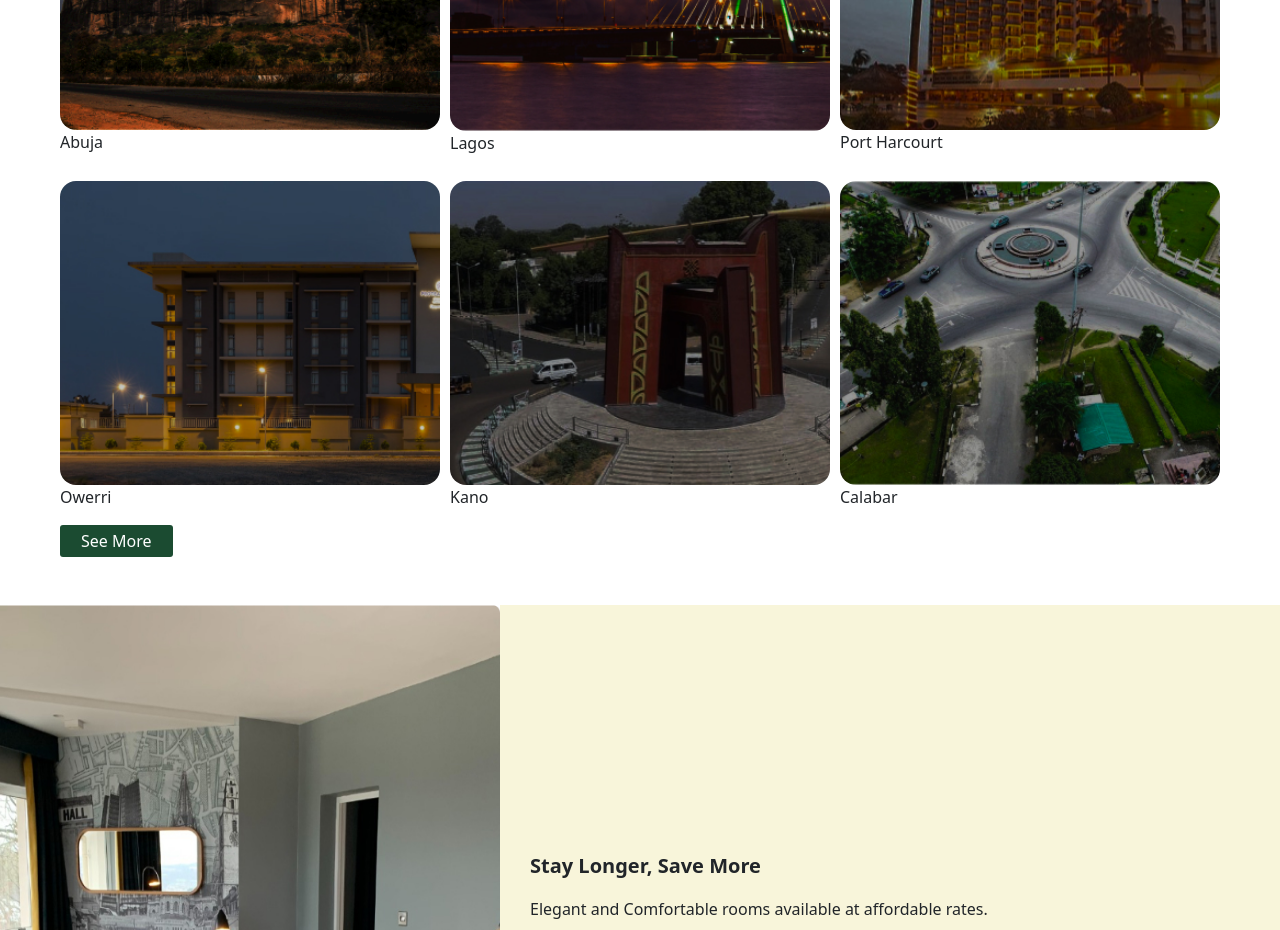
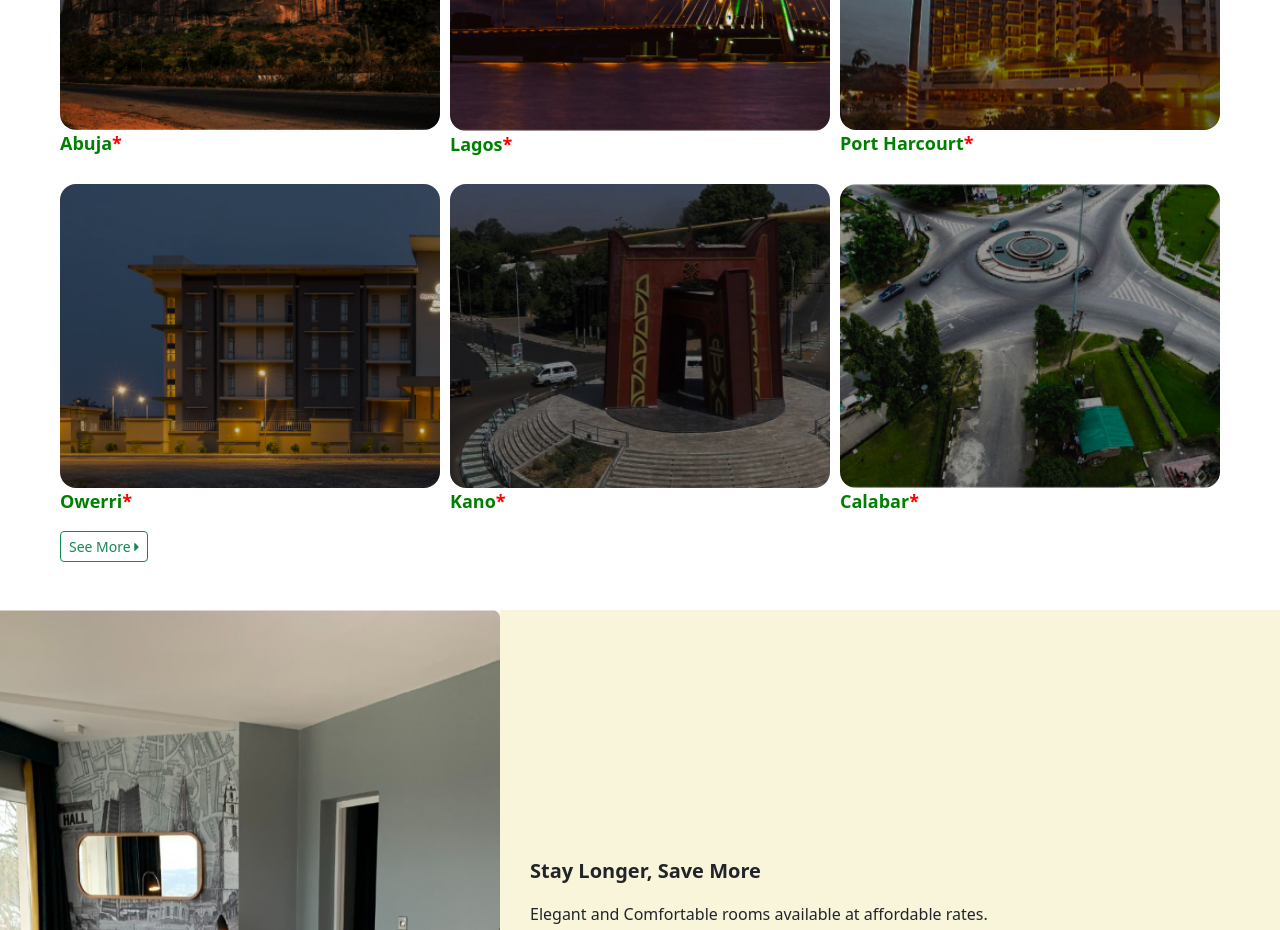
Before and after one commit to Mhaurvis/real-estate-hotel, a React (Create React App) app: page / in a window 1280 px wide. Shown: the part 1680-2610 px from the top of the page. Built offline with nearby package versions, Linux system fonts and the light colour scheme.

Commit message:
added some corrections to the locations

```diff
--- a/src/App.js
+++ b/src/App.js
@@ -1,11 +1,12 @@
 import './App.css';
+import {Routes, Route } from "react-router-dom"
 import Homepage from './pages/home';
 
 function App() {
   return (
-    <div className="App">
-     <Homepage />
-    </div>
+    <Routes>
+      <Route path='/' element={<Homepage />}></Route>
+    </Routes>
   );
 }
 
--- a/src/index.js
+++ b/src/index.js
@@ -1,14 +1,17 @@
 import React from 'react';
 import ReactDOM from 'react-dom/client';
 import './index.css';
+import { BrowserRouter } from 'react-router-dom';
 import App from './App';
 import reportWebVitals from './reportWebVitals';
 
 const root = ReactDOM.createRoot(document.getElementById('root'));
 root.render(
-  <React.StrictMode>
-    <App />
-  </React.StrictMode>
+  <BrowserRouter>
+    <React.StrictMode>
+      <App />
+    </React.StrictMode>
+  </BrowserRouter>
 );
 
 // If you want to start measuring performance in your app, pass a function
--- a/src/pages/home.jsx
+++ b/src/pages/home.jsx
@@ -92,7 +92,8 @@ function Homepage() {
                         <p>Calabar</p>
                     </div>
                 </div>
-                <button className="locateBtn">See More</button>
+                {/* <button className="locateBtn">See More</button> */}
+                <button className="btn btn-outline-success btn-sm">See More <span className="fa fa-caret-right"></span></button>
             </div>
 
             <div className="discount">
--- a/src/styles/home.css
+++ b/src/styles/home.css
@@ -86,9 +86,16 @@
     border-radius: 1em;
 }
 
-/* .locations img:hover{
-    font-size: x-large;
-} */
+.locations p{
+    font-size: 18px;
+    font-weight: 600;
+    color: green;
+}
+
+.locations p::after{
+    content: "*";
+    color: red;
+}
 
 .locateBtn{
     background-color: rgb(27, 75, 49);
@@ -247,12 +254,6 @@
         padding: 20px;
     }
 
-    .fifteenPercent{
-        /* border-bottom: 4px solid black;
-        border-right: 0 ; */
-        padding-bottom: 20px;
-    }
-
     .newsletterForm input{
         padding-right: 30em;
     }
@@ -273,3 +274,12 @@
         padding-right: 1em;
     }
 }
+
+@media (max-width: 380px){
+    .fifteenPercent{
+        border-right: none;
+        border-bottom: 4px solid black;
+        padding-bottom: 40px;
+        width: 100%;
+    }
+}
```
